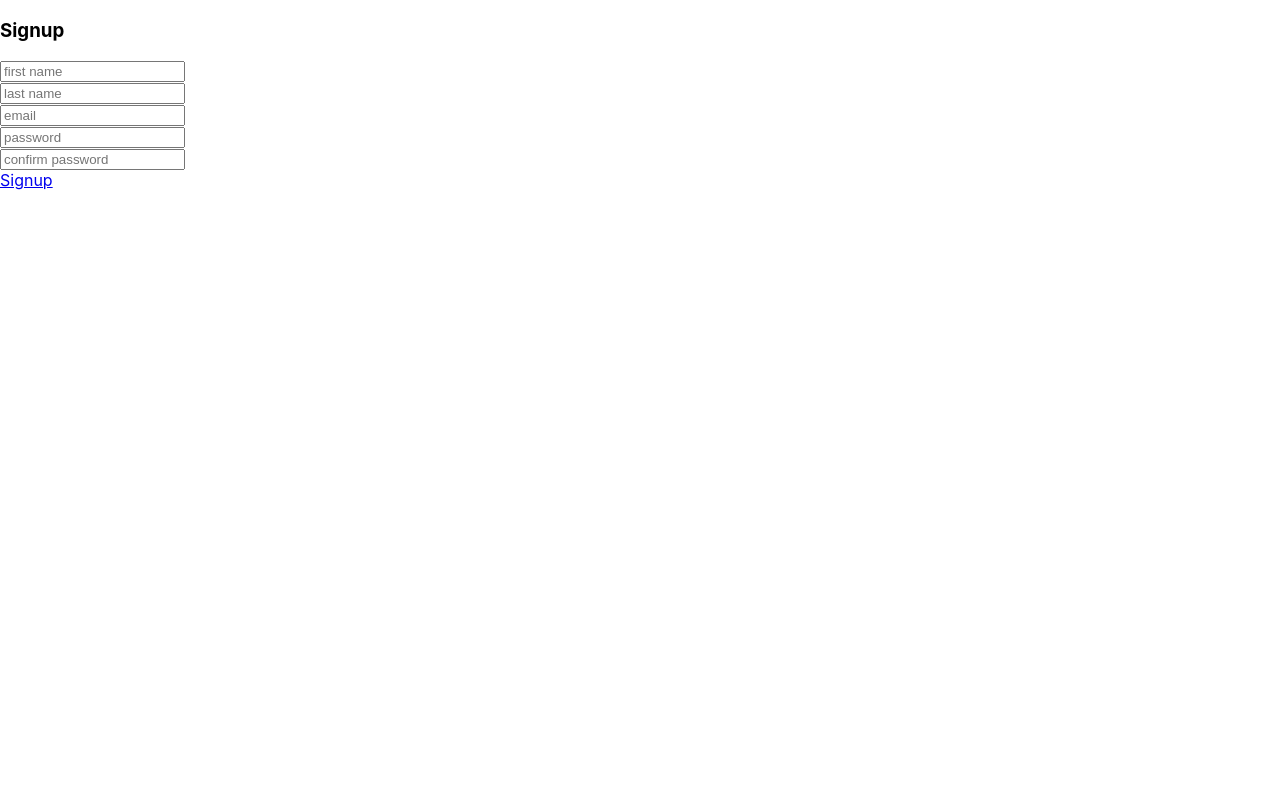
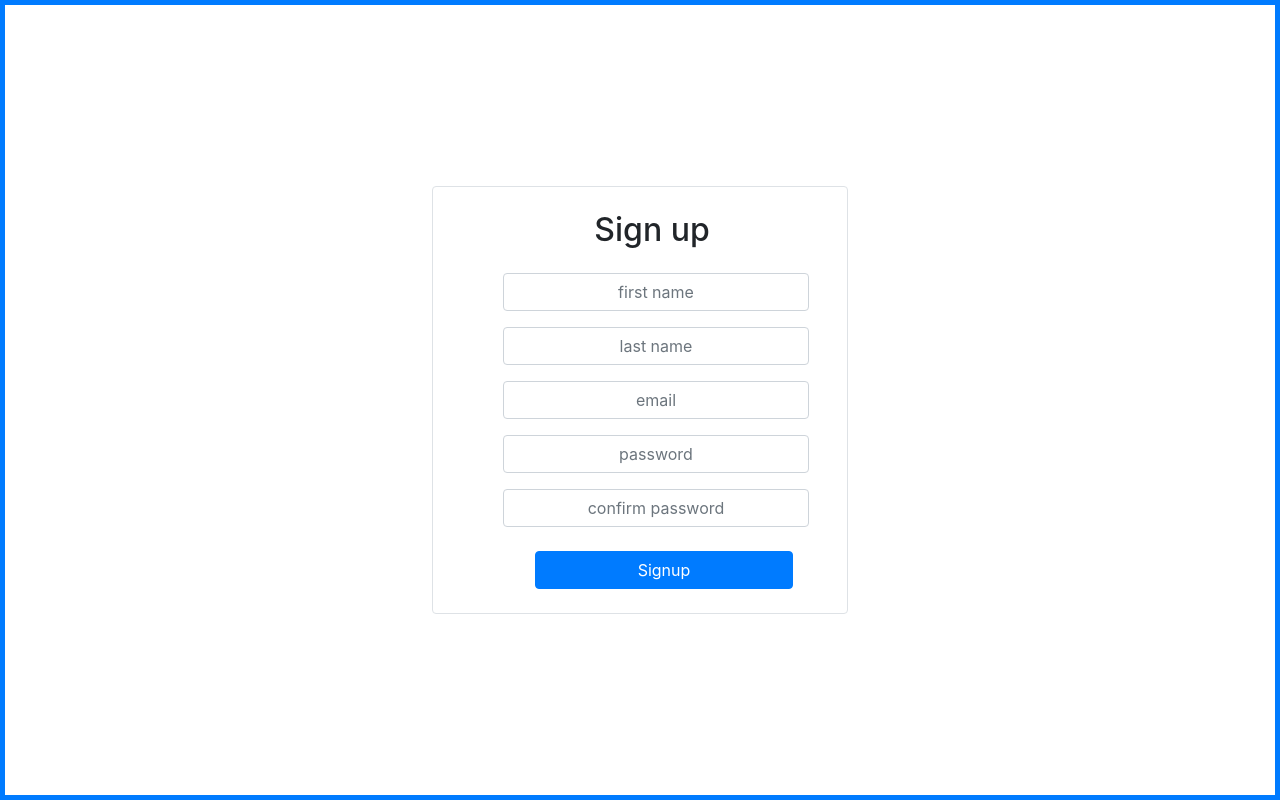
Before and after one commit to rohitkhicher001/devweb, a React (Create React App) app in the folder client/: page /signup in a window 1280 px wide. Built offline with nearby package versions, Linux system fonts and the light colour scheme.

Commit message:
added style to  login and signup form

```diff
--- a/client/package.json
+++ b/client/package.json
@@ -7,7 +7,9 @@
     "@testing-library/react": "^11.2.7",
     "@testing-library/user-event": "^12.8.3",
     "axios": "^0.21.1",
+    "bootstrap": "^4.6.0",
     "react": "^17.0.2",
+    "react-bootstrap": "^1.6.1",
     "react-dom": "^17.0.2",
     "react-router-dom": "^5.2.0",
     "react-scripts": "4.0.3",
--- a/client/src/components/login.js
+++ b/client/src/components/login.js
@@ -1,5 +1,8 @@
 import React, { useState } from "react";
 import { Link } from "react-router-dom";
+import "bootstrap/dist/css/bootstrap.min.css";
+import "../css/login.css";
+
 function Login() {
   const loginData = {
     email: "",
@@ -19,13 +22,14 @@ function Login() {
 
   return (
     <div className="login">
-      <div>
-        <h3>Login</h3>
-      </div>
-
+      <div className="container border rounded signup">
+        <div className="d-flex justify-content-center  p-4 px-2">
+          <div className="col-12">
             <form>
-        <div>
+              <p className="h2 text-center mb-4 ml-4">Login</p>
+              <div className="m-3 w-100">
                 <input
+                  className="form-control text-center"
                   onChange={handleInputChange}
                   type="email"
                   placeholder="email"
@@ -34,8 +38,9 @@ function Login() {
                   name="email"
                 />
               </div>
-        <div>
+              <div className="m-3 w-100">
                 <input
+                  className="form-control text-center"
                   onChange={handleInputChange}
                   type="password"
                   placeholder="password"
@@ -44,10 +49,15 @@ function Login() {
                   name="password"
                 />
               </div>
-        <div>
-          <Link to="/">Login</Link>
+              <div className="text-center mt-4 ml-5">
+                <Link className="btn btn-primary w-100" color="unique" to="/">
+                  Login
+                </Link>
               </div>
             </form>
+          </div>
+        </div>
+      </div>
     </div>
   );
 }
--- a/client/src/components/signup.js
+++ b/client/src/components/signup.js
@@ -1,5 +1,8 @@
 import React, { useState } from "react";
 import { Link, useHistory } from "react-router-dom";
+import "bootstrap/dist/css/bootstrap.min.css";
+import "../css/signup.css";
+
 function Signup() {
   const history = useHistory();
 
@@ -49,13 +52,15 @@ function Signup() {
   };
 
   return (
-    <div className="signup">
+    <div className="container border rounded signup">
+      <div className="d-flex justify-content-center  p-4 px-2">
+        <div className="col-12">
           <form method="POST">
-        <div>
-          <h3>Signup</h3>
-        </div>
-        <div>
+            <p className="h2 text-center mb-4 ml-4">Sign up</p>
+            <div className="m-3 w-100">
               <input
+                id="defaultFormRegisterFirstNameEx"
+                className="form-control text-center"
                 onChange={handleInputChange}
                 type="text"
                 placeholder="first name"
@@ -64,8 +69,9 @@ function Signup() {
                 name="firstname"
               />
             </div>
-        <div>
+            <div className="m-3 w-100">
               <input
+                className="form-control text-center"
                 onChange={handleInputChange}
                 type="text"
                 placeholder="last name"
@@ -75,8 +81,9 @@ function Signup() {
               />
             </div>
 
-        <div>
+            <div className="m-3 w-100">
               <input
+                className="form-control text-center"
                 onChange={handleInputChange}
                 type="email"
                 placeholder="email"
@@ -85,8 +92,9 @@ function Signup() {
                 name="email"
               />
             </div>
-        <div>
+            <div className="m-3 w-100">
               <input
+                className="form-control text-center"
                 onChange={handleInputChange}
                 type="password"
                 placeholder="password"
@@ -95,8 +103,9 @@ function Signup() {
                 name="password"
               />
             </div>
-        <div>
+            <div className="m-3 w-100">
               <input
+                className="form-control text-center"
                 onChange={handleInputChange}
                 type="password"
                 placeholder="confirm password"
@@ -105,13 +114,20 @@ function Signup() {
                 name="confirmpassword"
               />
             </div>
-        <div>
-          <Link to="/" onClick={PostData}>
+            <div className="text-center mt-4 ml-5">
+              <Link
+                className="btn btn-primary w-100"
+                color="unique"
+                to="/"
+                onClick={PostData}
+              >
                 Signup
               </Link>
             </div>
           </form>
         </div>
+      </div>
+    </div>
   );
 }
 export default Signup;
--- /dev/null
+++ b/client/src/css/signup.css
@@ -0,0 +1,7 @@
+body {
+  min-height: 100vh;
+  display: flex;
+  justify-content: center;
+  align-items: center;
+  border: 5px solid #007bff;
+}
```
Also changed, not shown: client/src/css/login.css (added), 1 other file (tests, documents, lock files or other folders). Lines whose indentation alone changed are shown as unchanged.
